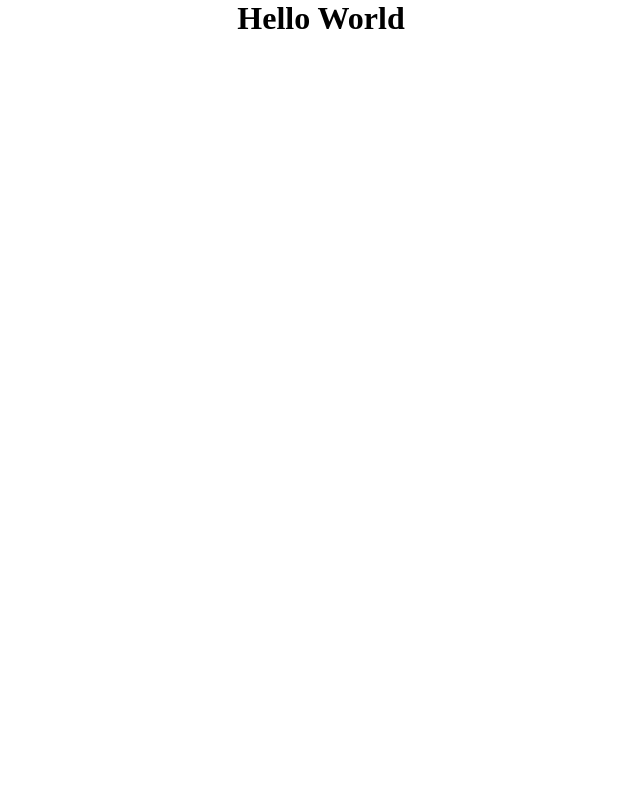
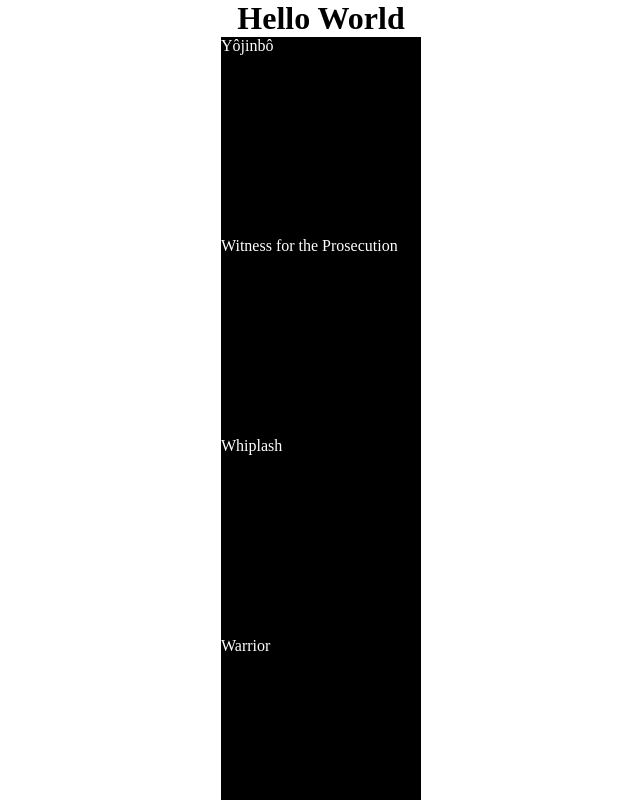
Before and after one commit to brayandm/IMDB-Top-250, a Next.js app: page / in a window 1280 px wide. Shown: the top 800 px of the page, without its empty margins (319-959 px from the left). Built offline with nearby package versions, Linux system fonts and the light colour scheme.

Commit message:
movie type added

```diff
--- a/src/app/page.tsx
+++ b/src/app/page.tsx
@@ -1,10 +1,30 @@
+'use client';
+
 import styles from './page.module.css'
 import MovieCard from '@/componets/MovieCard'
+import top250 from '../../public/top250.json'
+import { MovieType } from '@/app/types/movie'
+
+function GetMovies() {
+  return top250;
+}
 
 export default function Home() {
+
+  const movies = GetMovies();
+
+  const movieCards = movies.map((movie: MovieType, index: number) => {
+    return (
+      <MovieCard key={index} movie={movie} />
+    )
+  })
+
   return (
     <div className={styles.page}>
       <h1> Hello World </h1>
+      {
+        movieCards
+      }
     </div>
   )
 }
--- /dev/null
+++ b/src/app/types/movie.ts
@@ -0,0 +1,12 @@
+export type MovieType = {
+    actors: string[];
+    desc: string;
+    directors: string[];
+    genre: string[];
+    image_url: string;
+    thumb_url: string;
+    imdb_url: string;
+    name: string;
+    rating: number;
+    year: number;
+};
--- a/src/componets/MovieCard/MovieCard.module.css
+++ b/src/componets/MovieCard/MovieCard.module.css
@@ -3,3 +3,7 @@
     height: 200px;
     background-color: black;
 }
+
+.movie_card p {
+    color: white;
+}
--- a/src/componets/MovieCard/MovieCard.tsx
+++ b/src/componets/MovieCard/MovieCard.tsx
@@ -1,10 +1,15 @@
 import styles from './MovieCard.module.css'
+import { MovieType } from '@/app/types/movie'
 
-export default function MovieCard() {
+type Props = {
+    movie: MovieType
+}
+
+export default function MovieCard({ movie }: Props) {
 
     return (
         <div className={styles.movie_card}>
-            <p>Movie Card</p>
+            <p>{movie.name}</p>
         </div >
     );
 };
```
Also changed, not shown: public/top250.json (renamed from public/top250_min.json).
